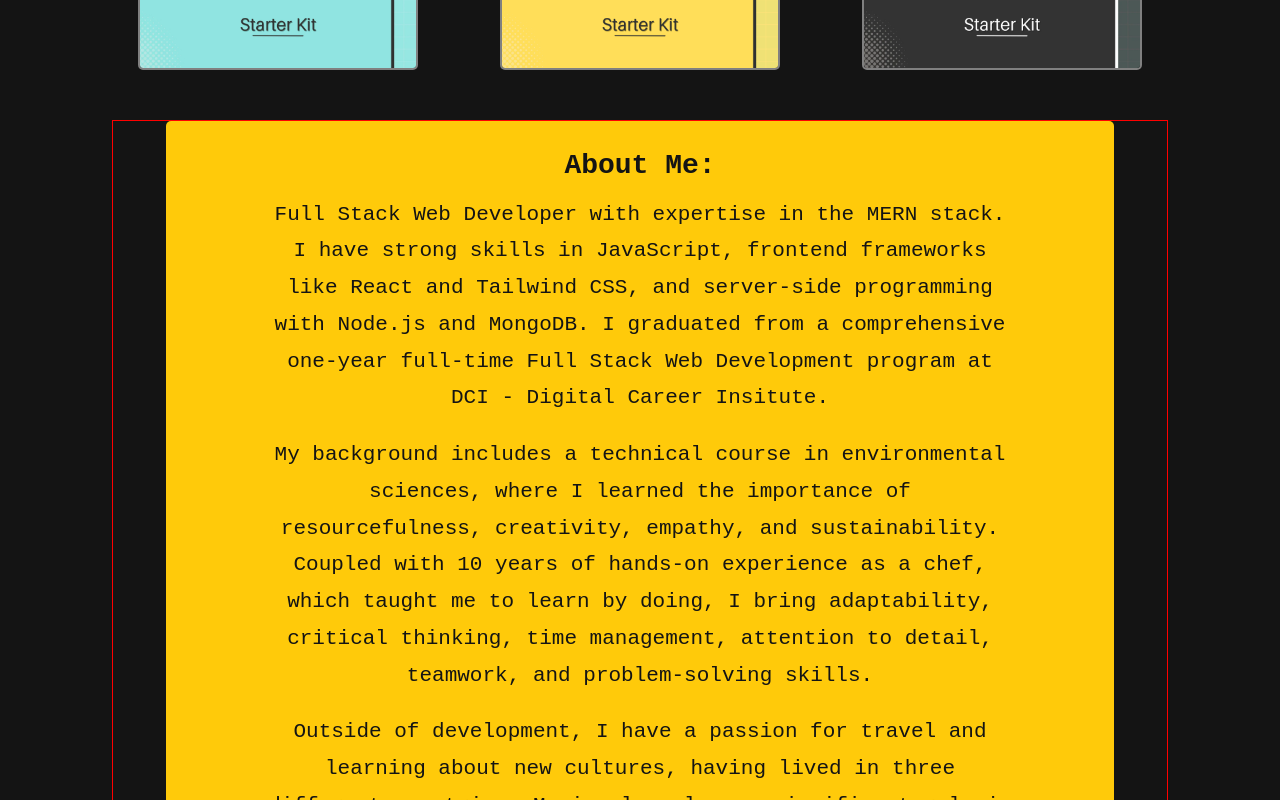
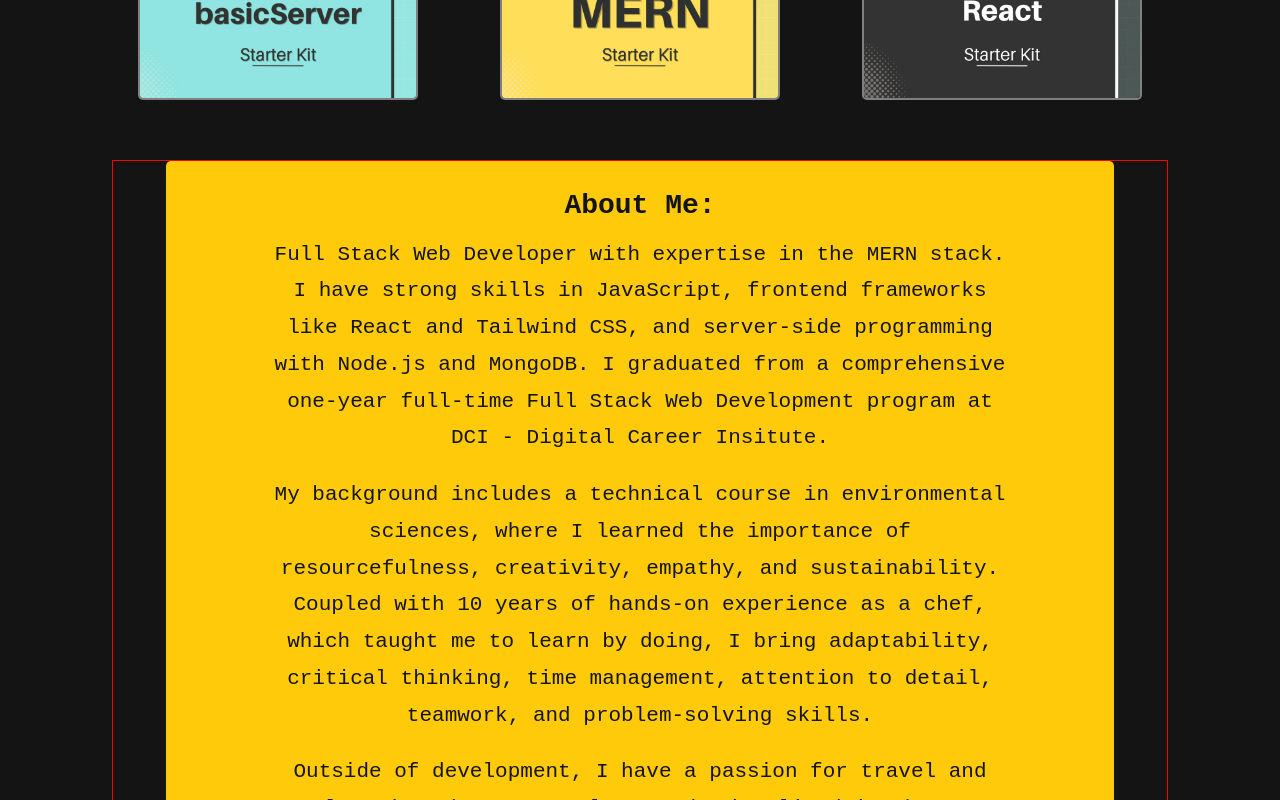
Before and after one commit to Cmbs86/cmbs86-portfolio, a React (Vite) app: page / in a window 1280 px wide. Shown: the part 3300-4100 px from the top of the page. Built offline with nearby package versions, Linux system fonts and the light colour scheme; a web font is replaced by a local one.

Commit message:
add margins

```diff
--- a/src/App.css
+++ b/src/App.css
@@ -179,7 +179,7 @@ a {
   text-align: center;
   max-width: 800px; /* Adjust the width as needed */
   margin: 0 auto;
-  /* margin-bottom: 50px; */
+  margin-bottom: 30px;
 }
 
 .about_me_container{
@@ -187,7 +187,7 @@ a {
   display: flex;
   flex-direction: column;
   flex-wrap: wrap;
-  margin-top: 50px;
+  margin-top: 60px;
   gap: 20px;
   border: 1px solid red;
 
```
